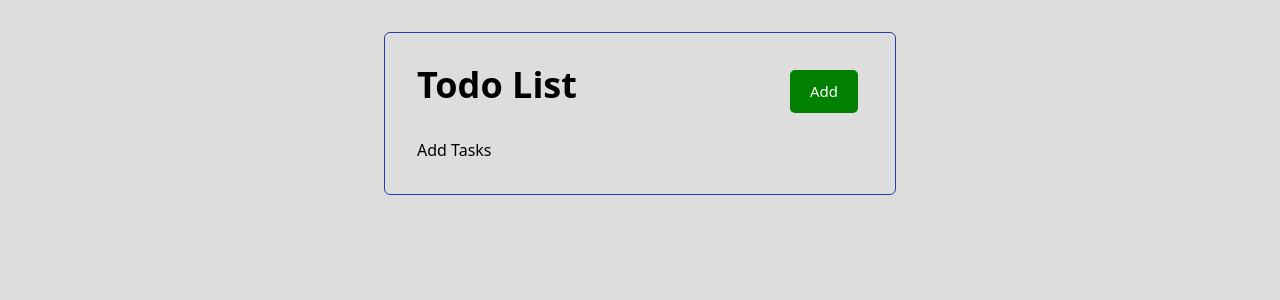
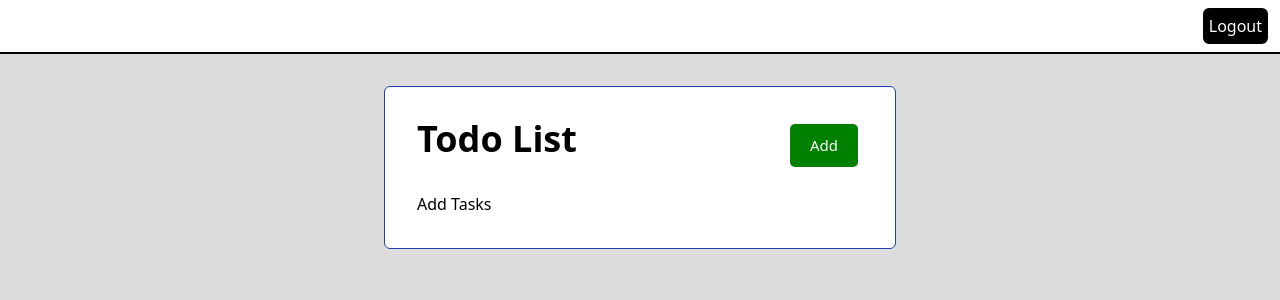
Before and after one commit to pnguyen46/reminder, a React (Create React App) app in the folder client/: page / in a window 1280 px wide. Shown: the top 300 px of the page. Built offline with nearby package versions, Linux system fonts and the light colour scheme; no server answers; sample sign-in values are in the browser's storage.

Commit message:
Add logout button

```diff
--- a/client/src/components/AddTask.tsx
+++ b/client/src/components/AddTask.tsx
@@ -27,7 +27,7 @@ const AddTask = ({makeTask}:Props) => {
             <label htmlFor="task" className="block">Task</label>
             <input value={text} onChange={(event:ChangeEvent<HTMLInputElement>):void => setText(event.target.value)} type="text" placeholder="Add Task" id="task" className="w-full h-10 m-1 py-1 px-2 text-base border-2 border-gray-400" />
         </div>
-        <input type="submit" value='Save Task' className="bg-black text-white border-none py-2 px-5 m-1 rounded cursor-pointer text-sm active:scale-95 focus:outline-none block w-full"/>
+        <button type="submit" id="saveTask" className="text-white border-none py-2 px-5 m-1 rounded cursor-pointer text-sm active:scale-95 focus:outline-none block w-full">Save Task</button>
     </form>
   )
 }
--- /dev/null
+++ b/client/src/components/Navbar.tsx
@@ -0,0 +1,18 @@
+import { useNavigate } from "react-router-dom"
+const Navbar = () => {
+  const redirectTo = useNavigate();
+  const logout = () => {
+    localStorage.removeItem("token");
+    redirectTo("/login");
+  }
+
+  return (
+    <nav className="border-b-2 border-black bg-white flex justify-end">
+        <div>
+            <button className="border-2 border-black rounded-md p-1 mr-3 my-2 bg-black text-white" onClick={logout}>Logout</button>
+        </div>
+    </nav>
+  )
+}
+
+export default Navbar
--- a/client/src/index.css
+++ b/client/src/index.css
@@ -55,6 +55,9 @@
     margin-bottom: 8px;
     padding: 16px;
     text-align: center;
-}
+  }
+  #saveTask {
+    background-color: green !important;
+  }
 
 }
--- a/client/src/pages/Home.tsx
+++ b/client/src/pages/Home.tsx
@@ -7,6 +7,7 @@ import { useUser } from "../auth/useUser";
 import Header from '../components/Header';
 import Tasks from '../components/Tasks';
 import AddTask from "../components/AddTask";
+import Navbar from "../components/Navbar";
 
 //interface
 import { newTask } from "../components/AddTask";
@@ -83,11 +84,14 @@ const Home = () => {
     }))
   }
   return (
-    <div className="max-w-lg my-8 mx-auto overflow-auto min-h-300 border border-blue-800 p-8 rounded-md">
-      <Header title='Todo List' addTask={addTask} onAdd={(): void => setAddTask(!addTask)} />
-      {addTask && (<AddTask makeTask={createTask} />)}
-      {tasks.length > 0 ? <Tasks tasks={tasks} onDelete={deleteTask} onCompleted={toggleComplete} onEdit={editTask} /> : 'Add Tasks'}
-    </div>
+    <>
+      <Navbar/>
+      <div className="max-w-lg my-8 mx-auto overflow-auto min-h-300 border border-blue-800 p-8 rounded-md bg-white">
+        <Header title='Todo List' addTask={addTask} onAdd={(): void => setAddTask(!addTask)} />
+        {addTask && (<AddTask makeTask={createTask} />)}
+        {tasks.length > 0 ? <Tasks tasks={tasks} onDelete={deleteTask} onCompleted={toggleComplete} onEdit={editTask} /> : 'Add Tasks'}
+      </div>
+    </>
   )
 }
 
```
